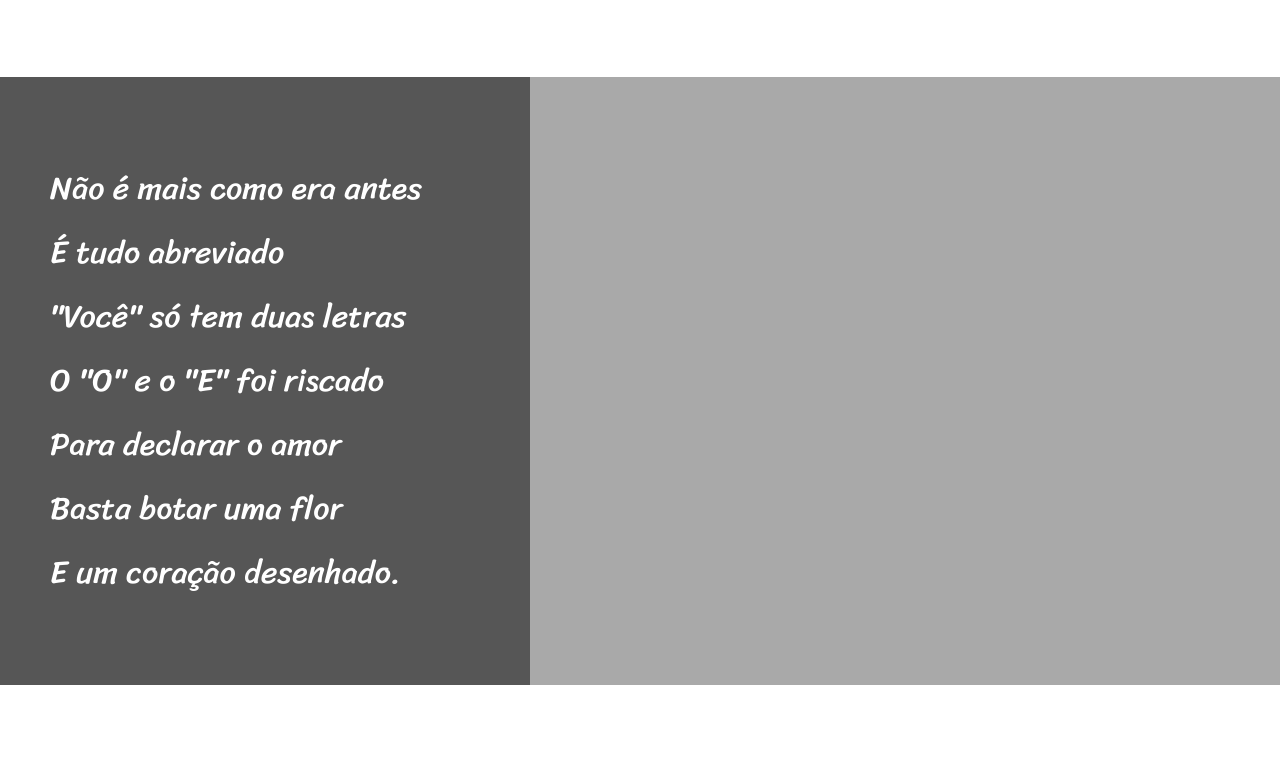
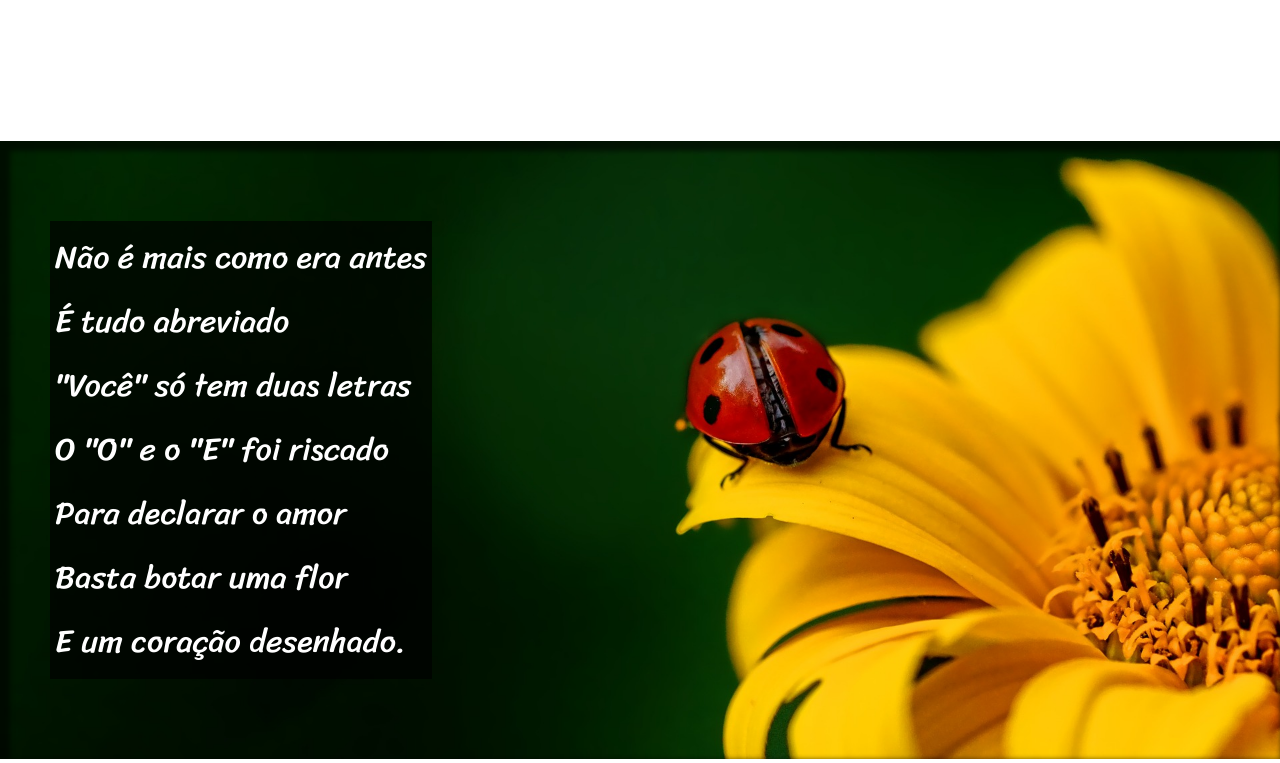
Before and after one commit to LuizHenrik3/HTML-CSS, a plain HTML site: page exercicios/d012/index.html in a window 1280 px wide. Shown: the part 720-1483 px from the top of the page. Drawn offline with Linux system fonts and the light colour scheme.

Commit message:
atualizei o projeto d012

```diff
--- a/exercicios/d012/estilo/style.css
+++ b/exercicios/d012/estilo/style.css
@@ -59,6 +59,10 @@ section {
     font-size: 2em;
 }
 
+section > p {
+    padding-bottom: 2em;
+}
+
 section.normal {
     background-color: white;
     color: black;
@@ -68,11 +72,26 @@ section.normal {
 section.imagem {
     background-color: darkgray;
     color: white;
+    box-shadow: inset 5px 5px 5px 5px rgba(0, 0, 0, 0.562);
+    background-attachment: fixed;
+
 }
 
-section.imagem{
-    background-color: rgba(0, 0, 0, 0.493);
-    width: 400px;
+section.imagem > p {
+    display: inline-block;
+    padding: 5px;
+    background-color: rgba(0, 0, 0, 0.658);
+}
+
+section#img01 {
+    background-image: url(../imagens/background001.jpg);
+    background-position: right center;
+    background-size: cover;
+}
+
+section#img02 {
+    background-image: url(../imagens/background002.jpg);
+    background-position: right center;
 }
 
 footer {
--- a/exercicios/d012/index.html
+++ b/exercicios/d012/index.html
@@ -29,7 +29,7 @@
     </section>
 
 
-    <section class="imagem">
+    <section class="imagem" id="img01">
         <p>
             Não é mais como era antes<br>
             É tudo abreviado<br>
@@ -64,7 +64,7 @@
 
 
 
-    <section class="imagem">
+    <section class="imagem" id="img02">
         <p>
             Tenho saudade das cartas <br>
             Escritas com a própria mão <br>
```
